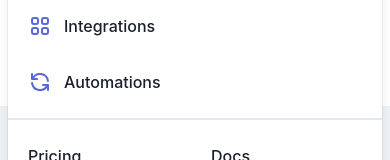
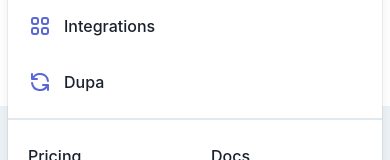
Before and after one commit to kuba-budzynski/skrypty-frontend, a Next.js app: page / in a window 390 px wide. Both pictures are taken after a click on the button 362 px from the left and 32 px from the top of the page. Shown: the part 246-406 px from the top of the page. Built offline with nearby package versions, Linux system fonts and the light colour scheme.

Commit message:
Changed at branch

```diff
--- a/components/NavBar.tsx
+++ b/components/NavBar.tsx
@@ -603,7 +603,7 @@ const NavBar = () => {
                                                     <path strokeLinecap="round" strokeLinejoin="round" strokeWidth="2" d="M4 4v5h.582m15.356 2A8.001 8.001 0 004.582 9m0 0H9m11 11v-5h-.581m0 0a8.003 8.003 0 01-15.357-2m15.357 2H15" />
                                                 </svg>
                                                 <div className="text-base leading-6 font-medium text-gray-900">
-                                                    Automations
+                                                    Dupa
                                                 </div>
 
                                             </a>
```
